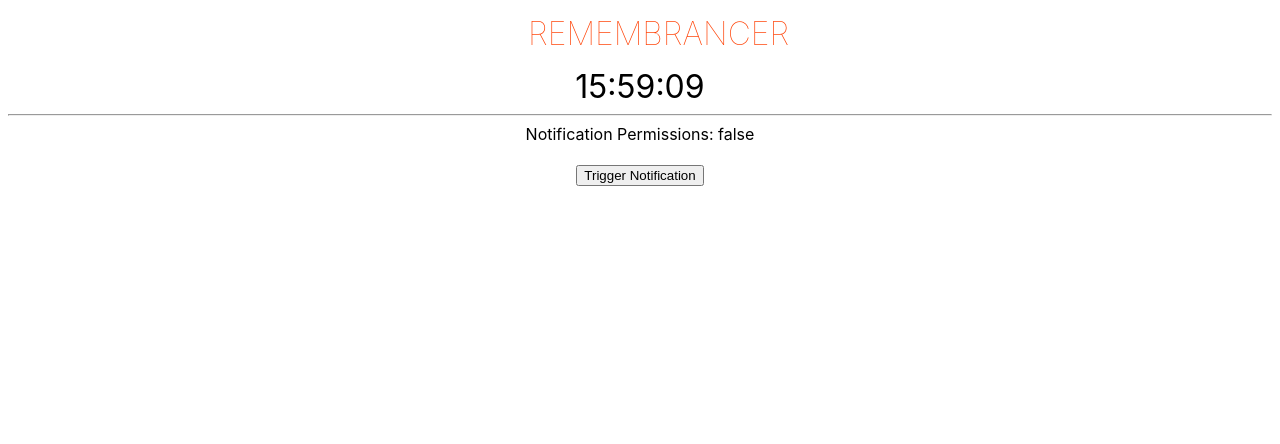
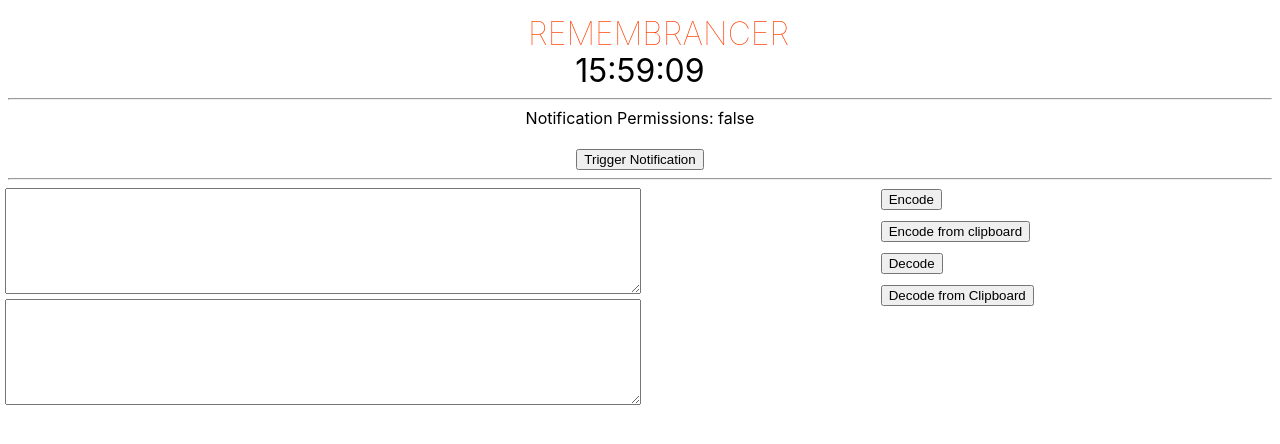
Before and after one commit to dArignac/remembrancer, a Svelte app: page / in a window 1280 px wide. Shown: the top 444 px of the page. Built offline with nearby package versions, Linux system fonts and the light colour scheme.

Commit message:
feat: added base64 encode and decode #3

```diff
--- a/src/App.svelte
+++ b/src/App.svelte
@@ -3,6 +3,7 @@
   import { isPermissionGranted } from "@tauri-apps/api/notification";
   import NotificationButton from "./lib/NotificationButton.svelte";
   import Clock from "./lib/Clock.svelte";
+  import Base64 from "./lib/Base64.svelte";
 
   let notifPromise = isPermissionGranted();
 </script>
@@ -22,6 +23,8 @@
   {/await}
   <br /><br />
   <NotificationButton />
+  <hr />
+  <Base64 />
 </main>
 
 <style>
@@ -42,7 +45,7 @@
     font-size: 2rem;
     font-weight: 100;
     line-height: 1.1;
-    margin: 1rem auto;
+    margin: 1rem auto 0 auto;
     max-width: 14rem;
   }
 </style>
--- /dev/null
+++ b/src/lib/Base64.svelte
@@ -0,0 +1,57 @@
+<script lang="ts">
+  import { writeText, readText } from "@tauri-apps/api/clipboard";
+
+  let input = "";
+  let output = "";
+  async function encode(readFromClipboard = false) {
+    if (readFromClipboard) {
+      input = await readText();
+    }
+    output = btoa(input);
+    await writeText(output);
+  }
+  async function decode(readFromClipboard = false) {
+    if (readFromClipboard) {
+      input = await readText();
+    }
+    output = atob(input);
+    await writeText(output);
+  }
+</script>
+
+<div class="container">
+  <textarea bind:value={input} />
+  <div class="colspan">
+    <button on:click={() => encode()}>Encode</button>
+    <br />
+    <button on:click={() => encode(true)}>Encode from clipboard</button>
+    <br />
+    <button on:click={() => decode()}>Decode</button>
+    <br />
+    <button on:click={() => decode(true)}>Decode from Clipboard</button>
+  </div>
+  <textarea bind:value={output} />
+</div>
+
+<style>
+  button {
+    margin-bottom: 10px;
+  }
+  textarea {
+    height: 100px;
+    width: 100%;
+  }
+  .container {
+    display: grid;
+    grid-template-columns: 1fr 1fr;
+    grid-template-rows: 1fr;
+    gap: 5px 5px;
+    justify-content: start;
+    justify-items: center;
+    align-items: start;
+  }
+  .colspan {
+    grid-row: span 2;
+    text-align: left;
+  }
+</style>
```
Also changed, not shown: src-tauri/tauri.conf.json (+5 -2 lines), 1 other file (tests, documents, lock files or other folders).
